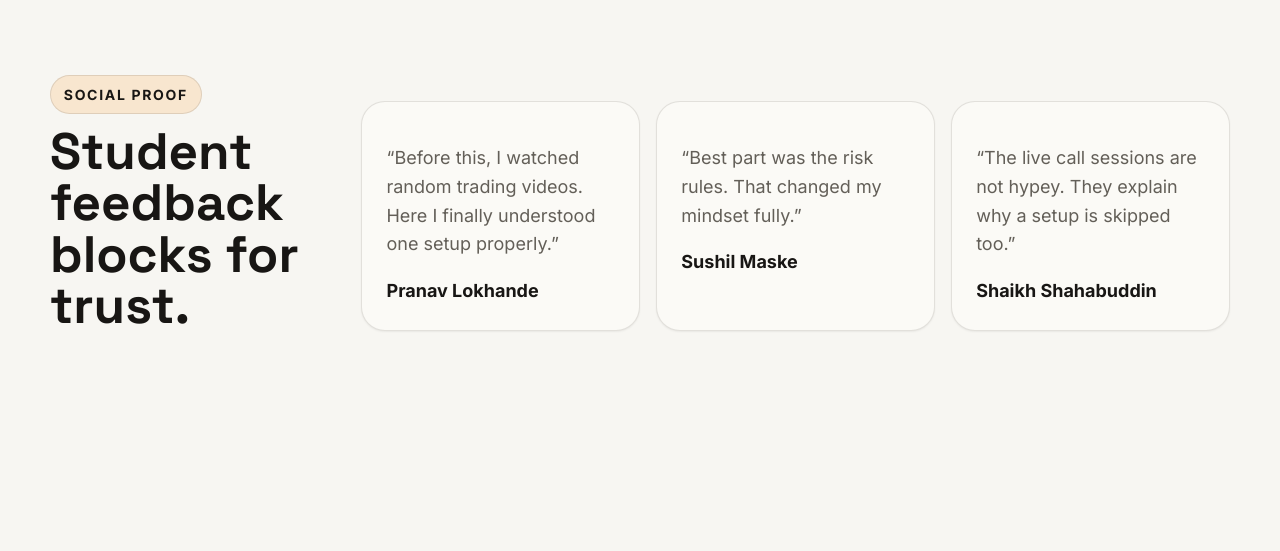
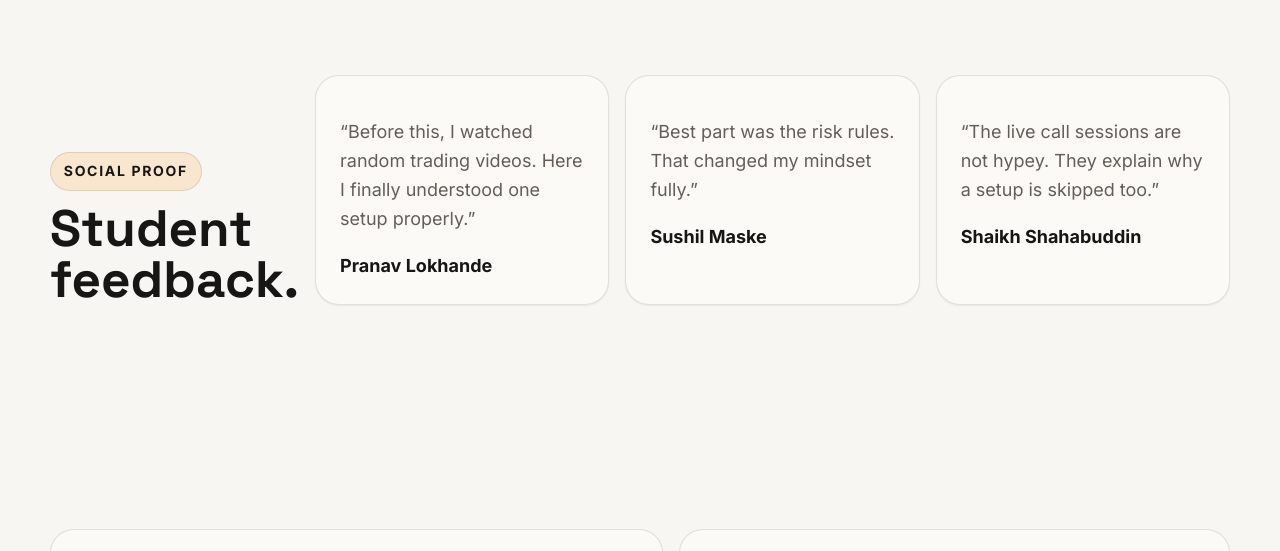
Before and after one commit to tradeguruds/icare-Latur, a plain HTML site: page index.html in a window 1280 px wide. Shown: the part 2680-3231 px from the top of the page. Drawn offline with Linux system fonts and the light colour scheme.

Commit message:
Update index.html

```diff
--- a/index.html
+++ b/index.html
@@ -620,7 +620,6 @@
               <li>Journal and mindset tracking.</li>
             </ul>
           </article>
-        </div>
       </div>
     </section>
 
@@ -629,7 +628,7 @@
         <div class="section-head">
           <div>
             <span class="eyebrow">Social proof</span>
-            <h2>Student feedback blocks for trust.</h2>
+            <h2>Student feedback.</h2>
           </div>
 
         <div class="testimonial-grid">
@@ -648,7 +647,6 @@
             <strong>Shaikh Shahabuddin</strong>
           </article>
         </div>
-      </div>
     </section>
 
     <section class="section" id="contact">
```
